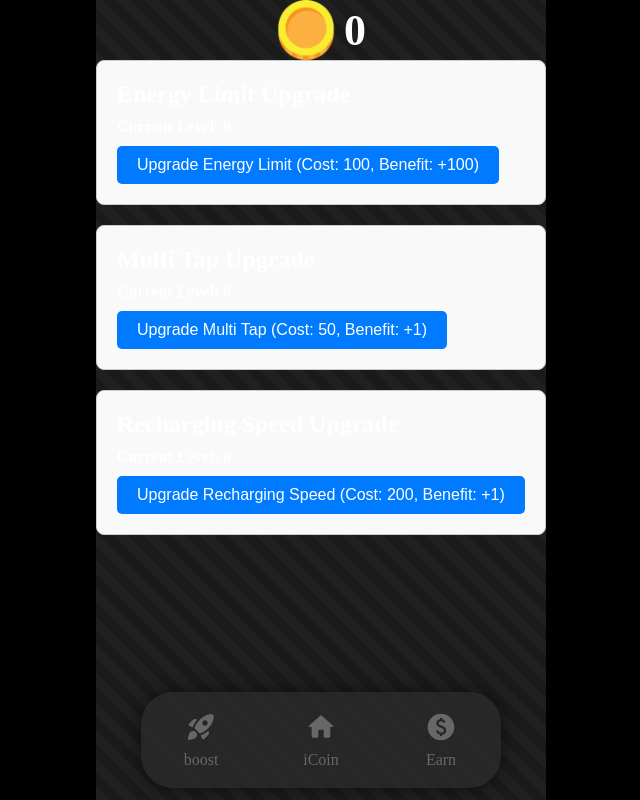
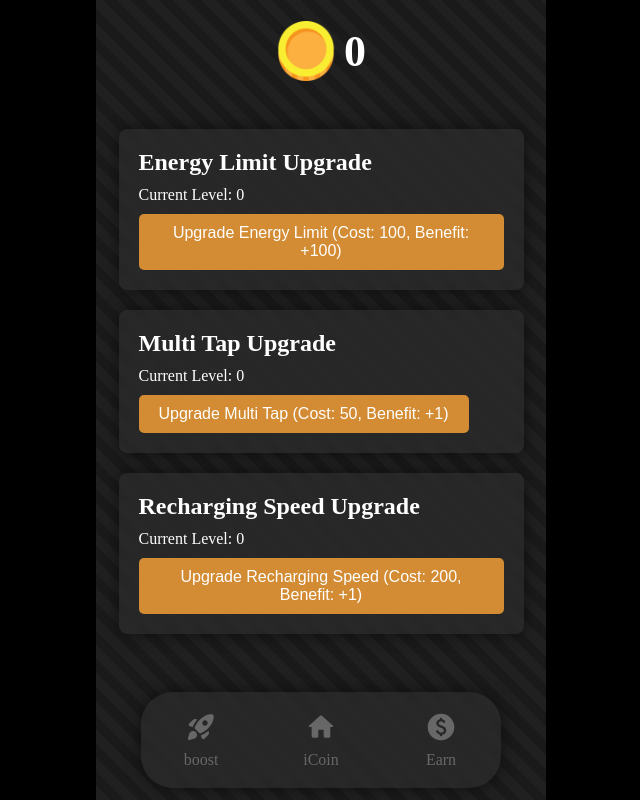
Before and after one commit to mojancloud/iCoin, a React (Create React App) app: page /iCoin/boost in a window 1280 px wide. Shown: the whole page, without its empty margins (319-959 px from the left). Built offline with nearby package versions, Linux system fonts and the light colour scheme.

Commit message:
“test”

```diff
--- a/src/css/index.css
+++ b/src/css/index.css
@@ -2,13 +2,16 @@
     margin: 0;
     padding: 0;
     box-sizing: border-box;
+    box-sizing: border-box;
+    -webkit-user-drag: none;
+    -webkit-user-select: none;
+    user-select: none;
+    cursor: default;
 }
 
 body {
     background: black;
     color: white;
-    user-select: none;
-    cursor: default;
 }
 
 .layout {
--- a/src/css/pages.css
+++ b/src/css/pages.css
@@ -119,26 +119,35 @@
     display: flex;
     flex-direction: column;
     align-items: center;
+    justify-content: center;
 }
 
-.boost-header {
-    font-size: 2rem;
-    margin-bottom: 20px;
+.boost-counter {
+    height: 15%;
+    width: 100%;
+    display: flex;
+    align-items: center;
+    justify-content: center;
 }
 
-.boost-score {
-    font-size: 1.2rem;
-    margin-bottom: 20px;
+.boost-upgrade {
+    height: 85%;
+    width: 100%;
+    display: flex;
+    flex-direction: column;
+    align-items: center;
+    justify-content: center;
 }
 
 .upgrade-section {
     margin-bottom: 20px;
     padding: 20px;
-    border: 1px solid #ccc;
     border-radius: 8px;
-    width: 100%;
-    max-width: 500px;
-    background-color: #f9f9f9;
+    width: 90%;
+    background-color: rgba(51, 51, 51, 0.5);
+    box-shadow: 0 0 16px rgba(0, 0, 0, 0.5);
+    -webkit-backdrop-filter: blur(4px);
+    backdrop-filter: blur(4px);
 }
 
 .upgrade-title {
@@ -148,13 +157,12 @@
 
 .upgrade-level {
     margin-bottom: 10px;
-    font-weight: bold;
 }
 
 .upgrade-button {
     padding: 10px 20px;
     font-size: 1rem;
-    background-color: #007bff;
+    background-color: rgba(241, 158, 54, 0.85);
     color: white;
     border: none;
     border-radius: 5px;
@@ -163,12 +171,12 @@
 }
 
 .upgrade-button:hover {
-    background-color: #0056b3;
+    background-color: rgba(241, 158, 54, 1);
 }
 
 .upgrade-info {
     font-size: 1rem;
-    color: #555;
+    color: rgba(255, 255, 255, 0.5);
 }
 
 
@@ -181,8 +189,8 @@
 }
 
 
-/* BOOST PAGE */
-/* BOOST PAGE */
+/* EARN PAGE */
+/* EARN PAGE */
 .earn-container {
     height: 100%;
     width: 100%;
--- a/src/pages/Boost.jsx
+++ b/src/pages/Boost.jsx
@@ -20,7 +20,10 @@ const Boost = () => {
 
     return (
         <div className="boost-container">
+            <div className='boost-counter'>
                 <Counter score={score} />
+            </div>
+            <div className='boost-upgrade'>
                 <div className="upgrade-section">
                     <h2 className="upgrade-title">Energy Limit Upgrade</h2>
                     <p className="upgrade-level">Current Level: {energyLimitLevel}</p>
@@ -55,6 +58,7 @@ const Boost = () => {
                     )}
                 </div>
             </div>
+        </div>
     );
 };
 
```
Lines whose indentation alone changed are shown as unchanged.
